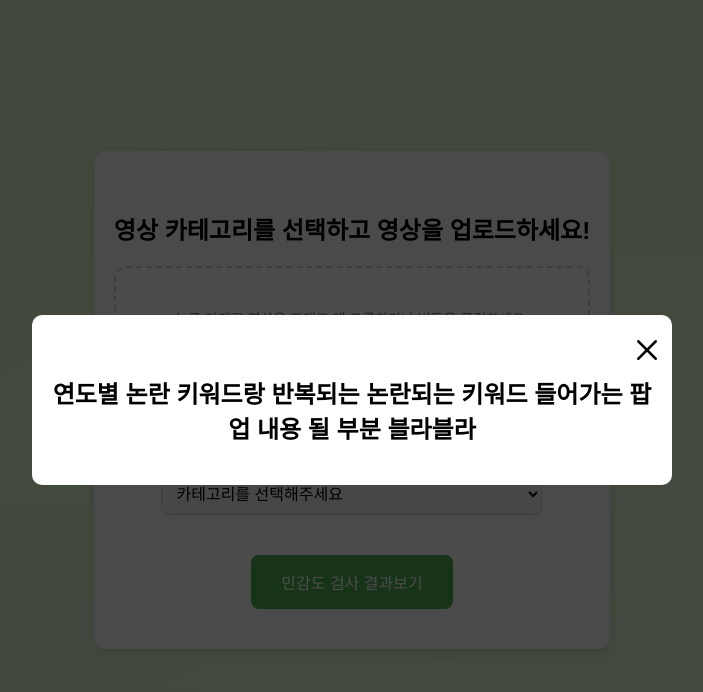
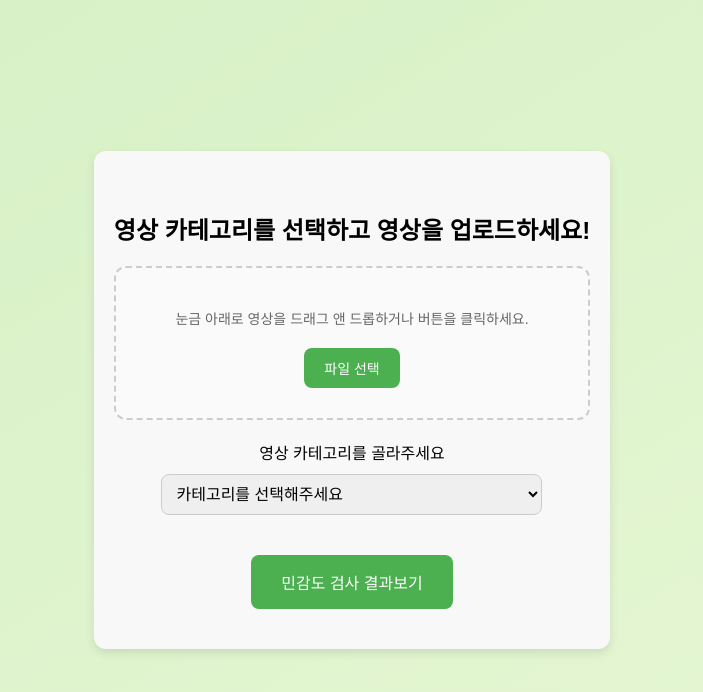
Before and after one commit to hwk9764/CLOVISTA, a React (Create React App) app in the folder frontend/: page /main/sense in a window 1280 px wide. Shown: the top 692 px of the page, without its empty margins (288-991 px from the left). Built offline with nearby package versions, Linux system fonts and the light colour scheme.

Commit message:
sense_list_done_0205

```diff
--- a/frontend/src/components/Sense.js
+++ b/frontend/src/components/Sense.js
@@ -8,7 +8,8 @@ const Sense = () => {
   const [selectedCategory, setSelectedCategory] = useState('');
   const [file, setFile] = useState(null);
   const [dragging, setDragging] = useState(false);
-  const [showPopup, setShowPopup] = useState(true);
+  const [showPopup, setShowPopup] = useState(true); // popup trend
+  const [isUploaded,setIsUploaded]=useState(false);
 
   const navigate = useNavigate();
 
@@ -21,6 +22,7 @@ const Sense = () => {
     const uploadedFile = e.target.files[0];
     if (uploadedFile) {
       setFile(uploadedFile); // file 상태 업데이트
+      setIsUploaded(true);
     }
   };
 
@@ -93,11 +95,12 @@ const Sense = () => {
 
   return (
     <div className="sense-container">
-      {showPopup && (
+      {/*pop up page*/}
+      {/* {showPopup && (
         <PopupGuide
           onClose={closePopup}
         />
-      )}
+      )} */}
       <h2>영상 카테고리를 선택하고 영상을 업로드하세요!</h2>
 
       {/* Drag-and-Drop File Upload Section */}
@@ -107,6 +110,10 @@ const Sense = () => {
         onDragLeave={handleDragLeave}
         onDrop={handleDrop}
       >
+        {isUploaded ? (
+          <p className="upload-success">✅ {file.name} <br/> 업로드 완료!</p>
+        ) : (
+          <>
             <p>눈금 아래로 영상을 드래그 앤 드롭하거나 버튼을 클릭하세요.</p>
             <input
               type="file"
@@ -117,7 +124,8 @@ const Sense = () => {
             <label htmlFor="file-input" className="file-input-label">
               파일 선택
             </label>
-        {file && <p className="file-name">선택된 파일: {file.name}</p>}
+          </>
+        )}
       </div>
 
       {/* Dropdown for Video Category */}
--- a/frontend/src/components/Sense_List.js
+++ b/frontend/src/components/Sense_List.js
@@ -14,6 +14,7 @@ const SenseList = () => {
       try {
         const userData = JSON.parse(localStorage.getItem("user") || "{}");
         const userID = encodeURIComponent(userData.name || "unknown");
+        console.log(`http://10.28.224.177:30635/sensitive/result/${userID}`);
         const response = await axios.get(
           `http://10.28.224.177:30635/sensitive/result/${userID}`,
           { headers: { accept: "application/json" } }
--- a/frontend/src/components/Sense_Result.css
+++ b/frontend/src/components/Sense_Result.css
@@ -181,6 +181,7 @@
     justify-content: center;
     text-align: center;
     z-index: 3;
+    font-weight: bold;
 }
 
 .sense-score-text {
```
Lines whose indentation alone changed are shown as unchanged.
